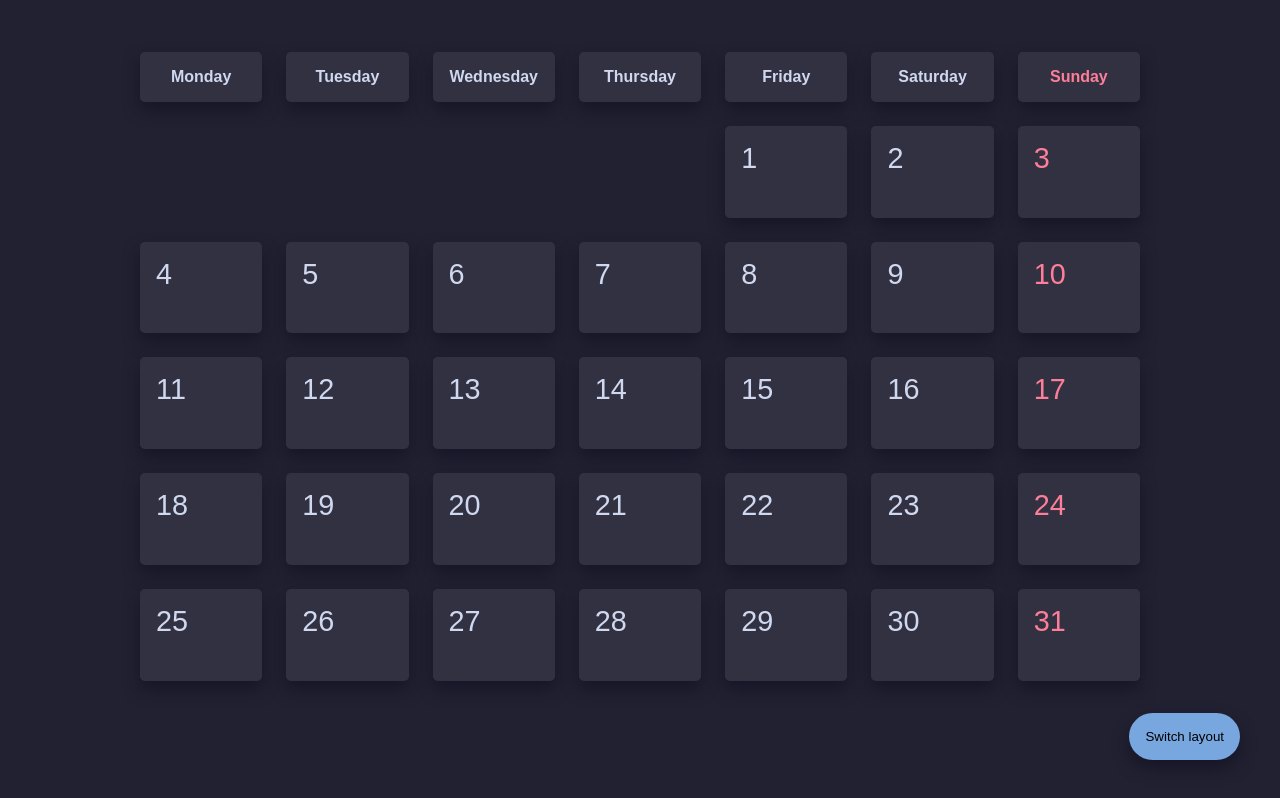
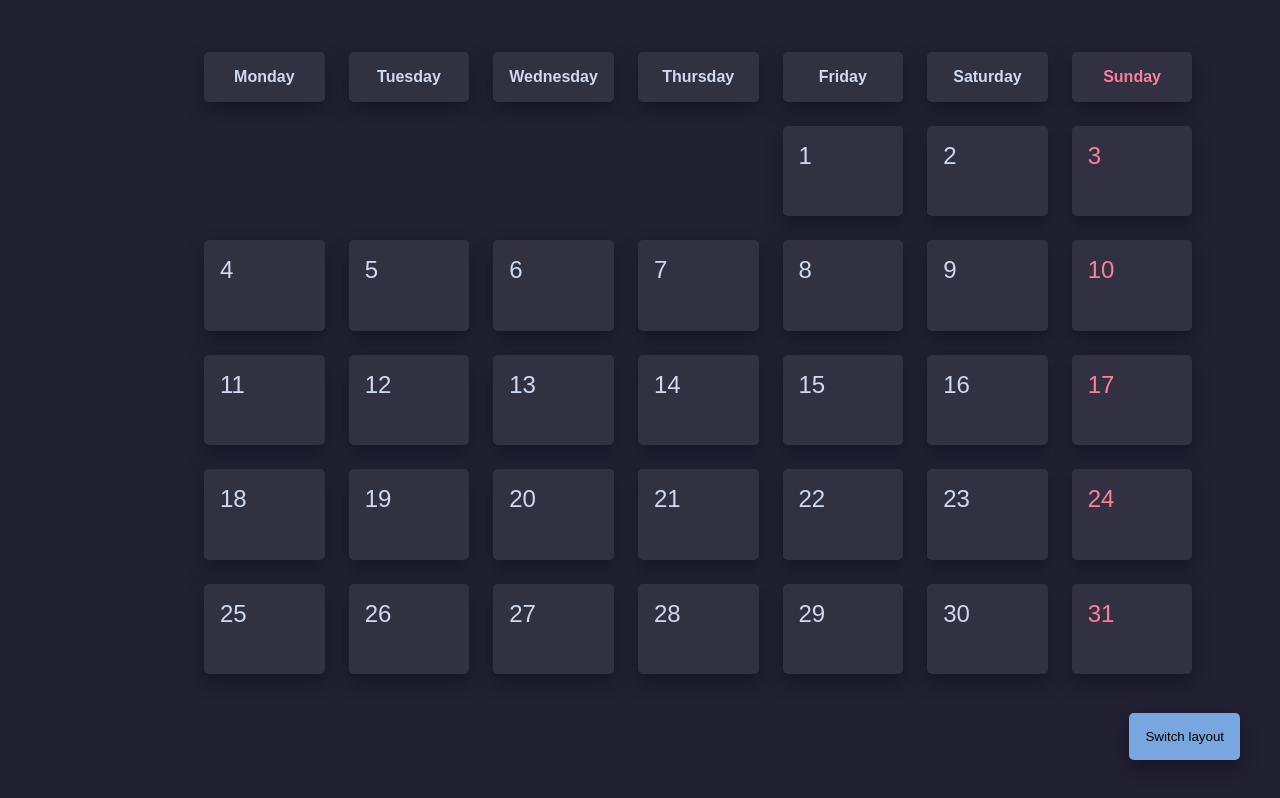
Before and after one commit to BurnyLlama/calendar, a plain HTML site: page index.html in a window 1280 px wide. Drawn offline with Linux system fonts and the light colour scheme.

Commit message:
More CSS improvements.

```diff
--- a/css/calendar.css
+++ b/css/calendar.css
@@ -23,8 +23,8 @@ body {
     display: grid;
     grid-template-columns: repeat(7, 1fr);
     flex-direction: column;
-    width: 80vw;
-    margin: 5vh 10vw;
+    width: 70vw;
+    margin: 5vh 15vw;
 }
 
 #calendar > *:not(.calendar-offset) {
@@ -54,7 +54,7 @@ body {
 }
 
 .calendar-day-date {
-    font-size: 1.8rem;
+    font-size: 1.5rem;
 }
 
 
@@ -78,10 +78,15 @@ body {
     position: fixed;
     bottom: 5vmin;
     right: 5vmin;
-    border-radius: 10000rem;
+    border-radius: .3rem;
     padding: 1rem;
     border: 0 none transparent;
     cursor: pointer;
     background-color: var(--accent);
     box-shadow: var(--shadow);
+    transition: border-radius 0.3s;
 }
+
+#switch-layout-button:hover {
+    border-radius: 3rem;
+}
```
